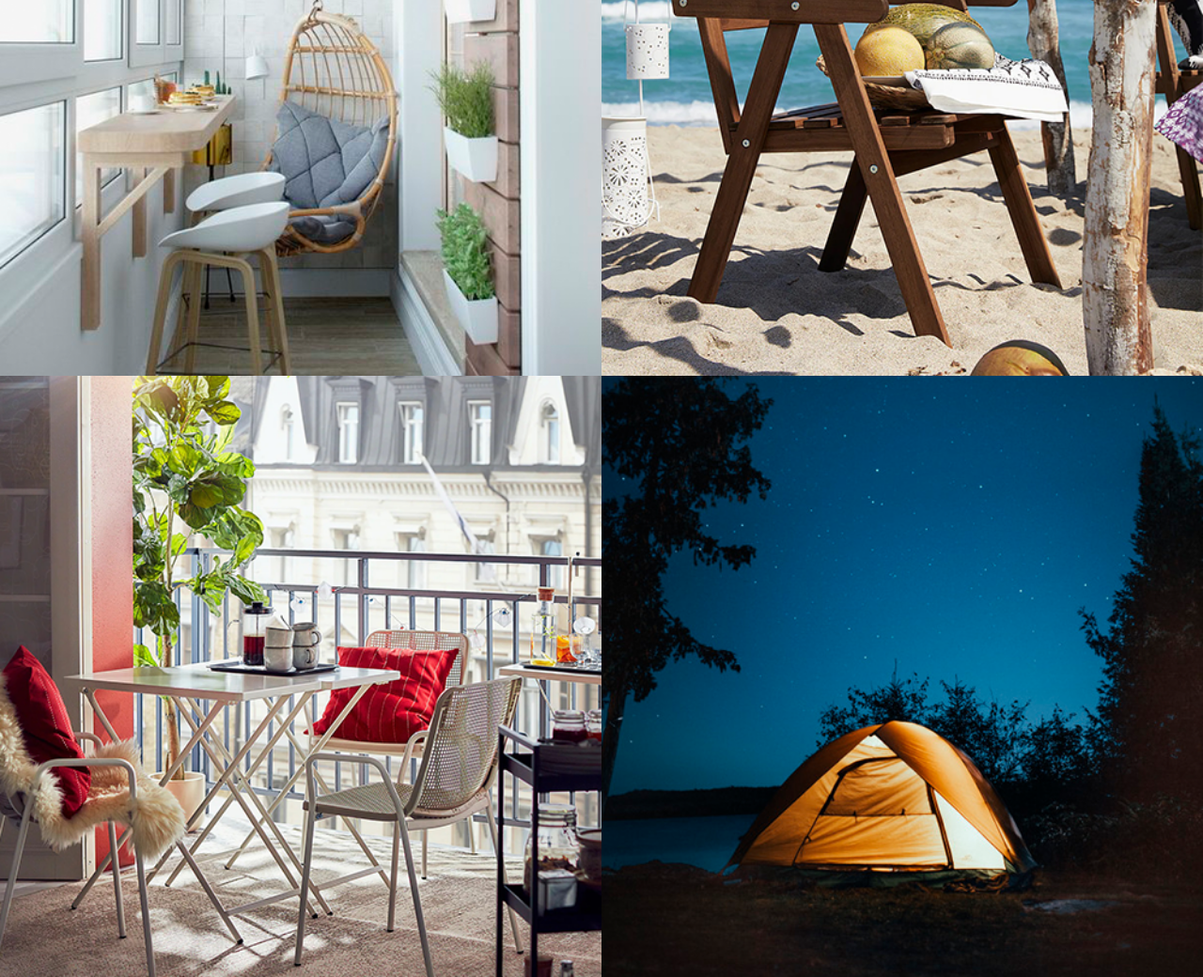
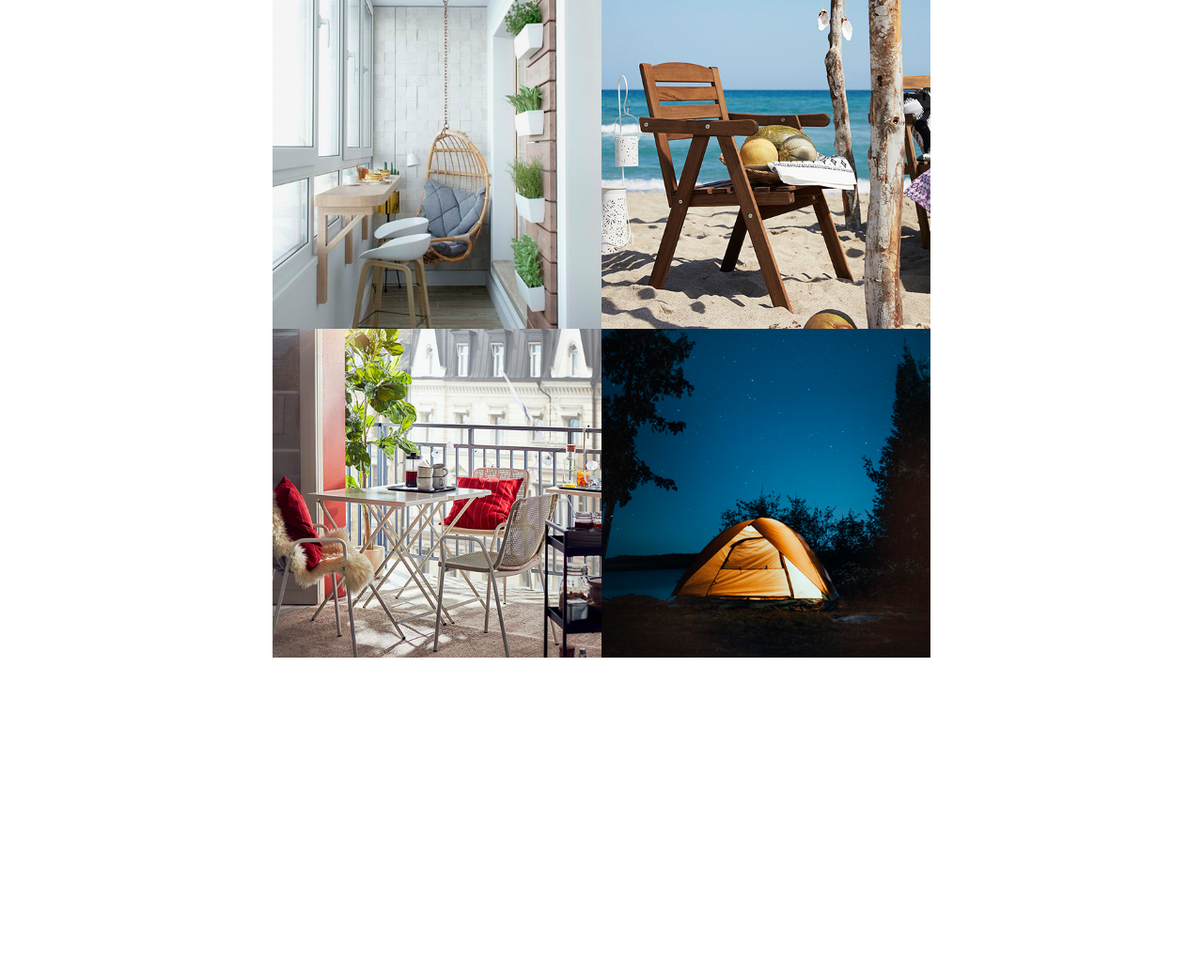
Before and after one commit to nickshevr/village_ikea_promo, a Gatsby site: page / in a window 1280 px wide. Shown: the whole page at 94% size. After the commit the page ends 800 px from the top, so only its background shows below. Built offline with nearby package versions, Linux system fonts and the light colour scheme; Gatsby itself is replaced by a stand-in of ours; a web font is replaced by a local one.

Commit message:
Max width

```diff
--- a/src/components/Final/index.js
+++ b/src/components/Final/index.js
@@ -20,6 +20,8 @@ const Image = ({src}) => (
 const Final = () => {
     const state = useContext(GlobalStateContext);
     const profile = Object.keys(state).sort((a, b) => state[a] - state[b] > 0 ? -1 : 1);
+    console.log(state, profile);
+
 
     return (
         <React.Fragment>
--- a/src/pages/index.js
+++ b/src/pages/index.js
@@ -18,7 +18,7 @@ const IndexPage = () => {
   const state = useContext(GlobalStateContext);
 
   return (
-    <div>
+    <div id="main">
       <title>Village IKEA Promo</title>
       {state.currentStep === 1 && (<Pool images={FIRST_IMAGES} />)}
       {state.currentStep === 2 && (<Pool images={SECOND_IMAGES} />)}
--- a/src/pages/styles.css
+++ b/src/pages/styles.css
@@ -4,6 +4,8 @@ body {
     align-items: center;
     margin: 0px;
     overflow: hidden;
-    height: 100vh;
-    width: 100vw;
 }
+
+#main {
+    max-width: 700px;
+}
```
